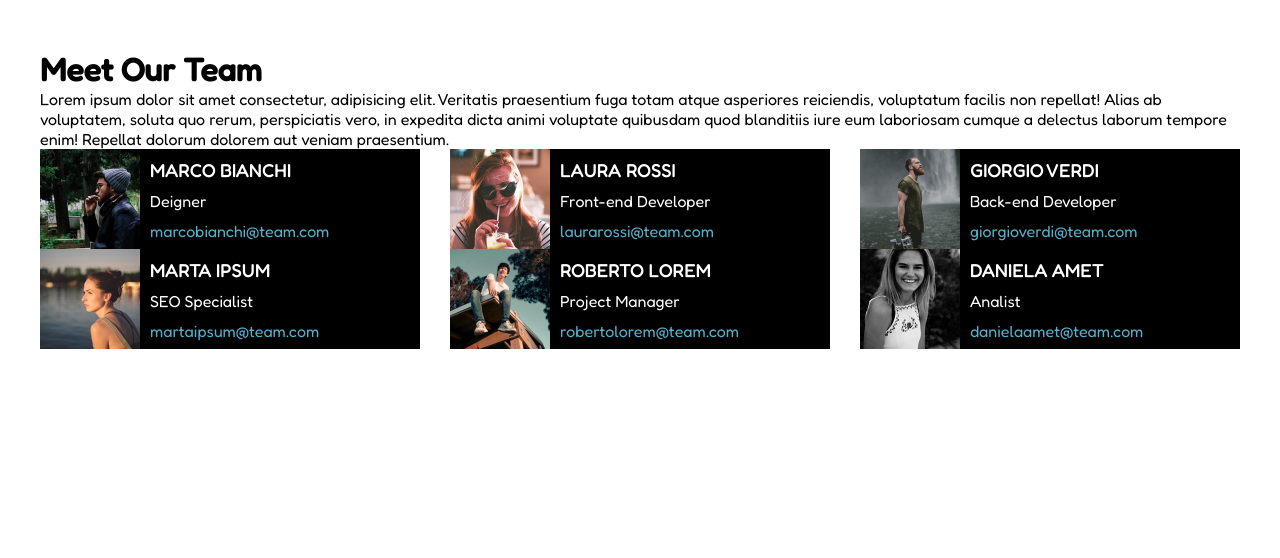
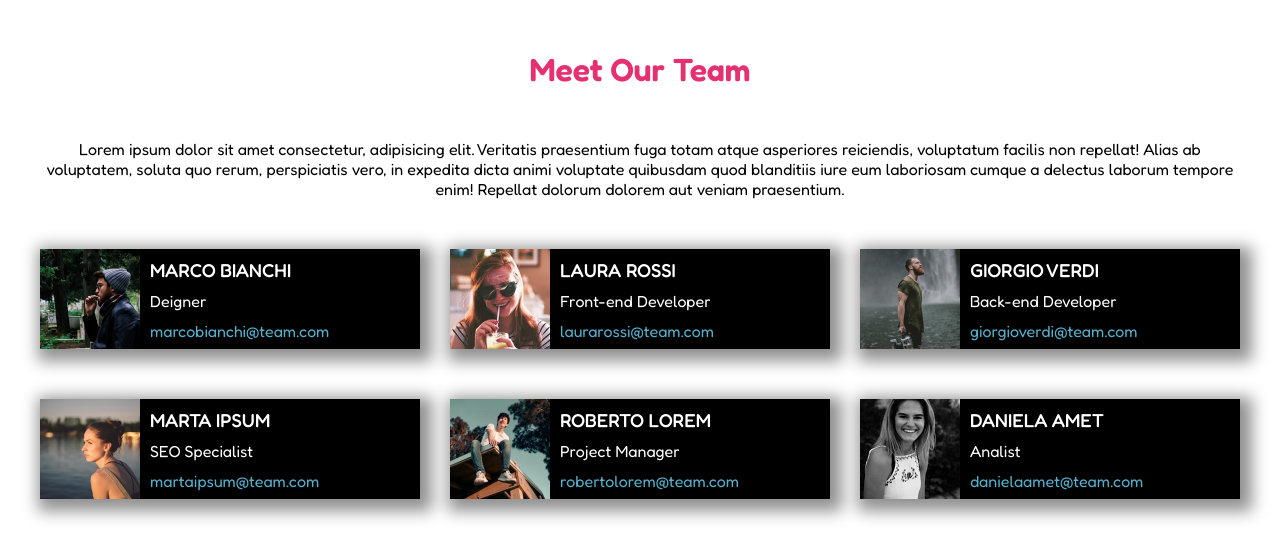
Before and after one commit to Roberto-Larivera/html-css-float-cards, a plain HTML site: page index.html in a window 1280 px wide. Drawn offline with Linux system fonts and the light colour scheme.

Commit message:
-Completamto con aggiunta shadow

```diff
--- a/css/style.css
+++ b/css/style.css
@@ -17,12 +17,24 @@ body{
     clear: both;
 }
 
-
+/* HEADER  */
+h1{
+    font-weight: 600;
+    margin-bottom: 50px;
+    text-align: center;
+    color: #e53170;
+}
 /* CONTENITORE MAIN  */
+.contenitore-riga{
+    margin-top: 50px;
+}
 .card{
     height: 100px;
     width: calc((100% / 3) - 20px);
     background-color: black;
+
+    -webkit-box-shadow: 5px 5px 15px 7px rgba(0,0,0,0.44);
+    box-shadow: 5px 5px 15px 7px rgba(0,0,0,0.44);
 }
 
 .float-left{
@@ -37,6 +49,9 @@ body{
 
 img{
     height: 100px;
+}
+section>p{
+    text-align: center;
 }
 
 /* CARD  */
--- a/index.html
+++ b/index.html
@@ -9,17 +9,19 @@
 
     <link rel="preconnect" href="https://fonts.googleapis.com">
     <link rel="preconnect" href="https://fonts.gstatic.com" crossorigin>
-    <link href="https://fonts.googleapis.com/css2?family=Fredoka:wght@400;500&display=swap" rel="stylesheet">
+    <link href="https://fonts.googleapis.com/css2?family=Fredoka:wght@400;500;600&display=swap" rel="stylesheet">
 
 
     <title>Floating Cards</title>
 </head>
 <body>
+    <!-- INIZIO HEADER  -->
     <header>
         <h1>
             Meet Our Team
         </h1>
     </header>
+    <!-- INIZIO MAIN  -->
     <main>
         <section>
             <p>
```
